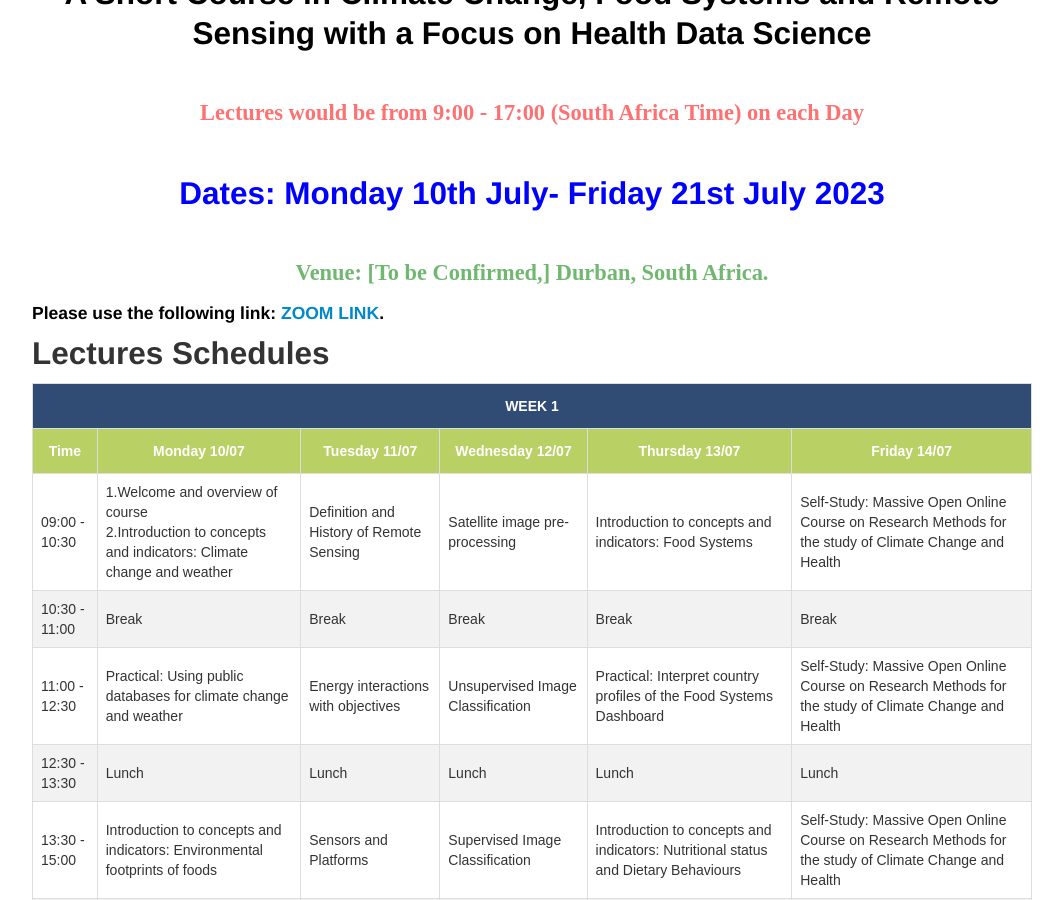
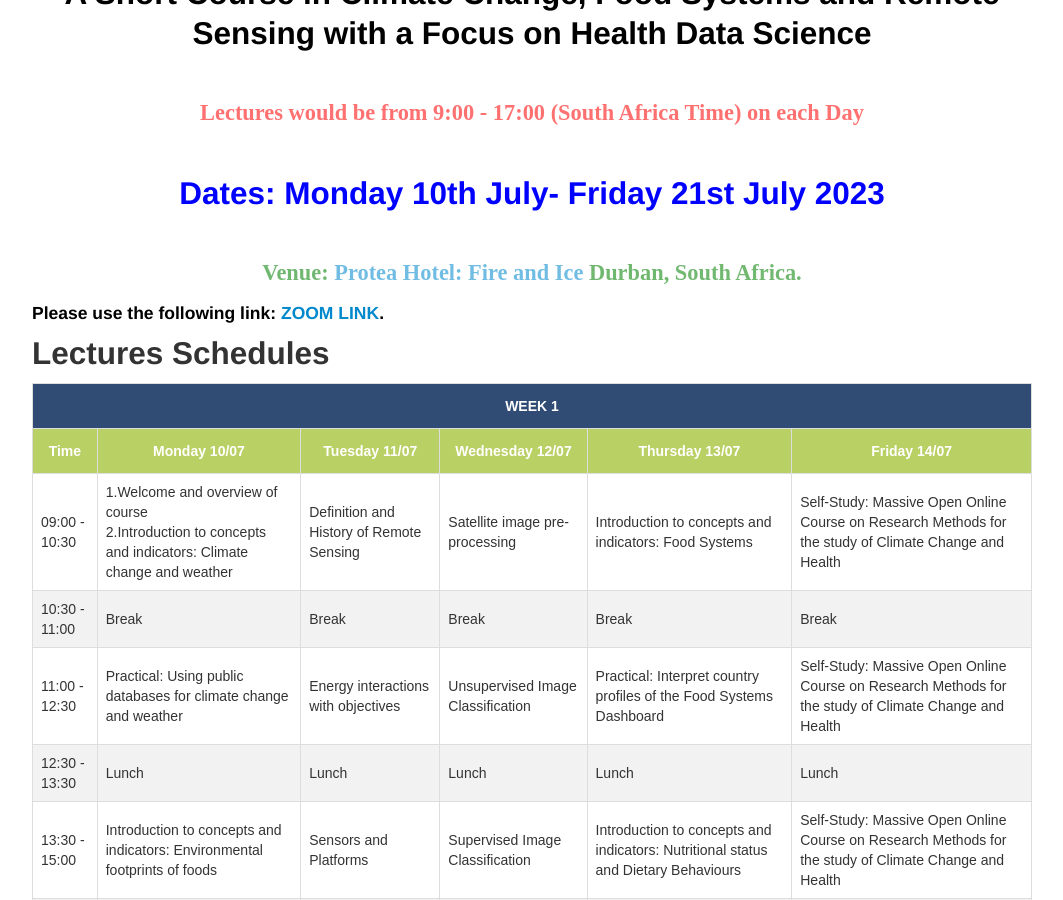
Before and after one commit to ccfscourseukzn/ccfscourseukzn.github.io, a Jekyll site: the page built from index.md, in a window 1280 px wide and 900 px high, scrolled down 319 px. Shown: the whole window, without its empty margins (108-1171 px from the left). Built offline with Jekyll 4.4.1, drawn with Linux system fonts in a browser that asks for light colours.

Commit message:
Update index.md

```diff
--- a/index.md
+++ b/index.md
@@ -121,7 +121,7 @@ title: Climate Change, Food System and Remote Sensing
 
 <h2 style="background-color:white; color:blue; text-align: center;"> Dates: Monday 10th July- Friday 21st July 2023</h2> <br>
 
-  <h3> Venue: [To be Confirmed,] Durban, South Africa.</h3>
+  <h3> Venue:  <a href= "https://www.marriott.com/en-us/hotels/durur-protea-hotel-fire-and-ice-durban-umhlanga-ridge/overview/" > <span style="text-align:center">Protea Hotel: Fire and Ice </span> </a> Durban, South Africa.</h3>
 
 <h4 style="background-color:white; color:black; text-align: left;"> Please use the following link: <a href="https://harvard.zoom.us/meeting/register/tJUkce6tqjsvHNydfIXyERdbS2CJvk5ppazy" target="_blank"><span style="text-align:center">ZOOM LINK</span></a>. </h4>
 
```
